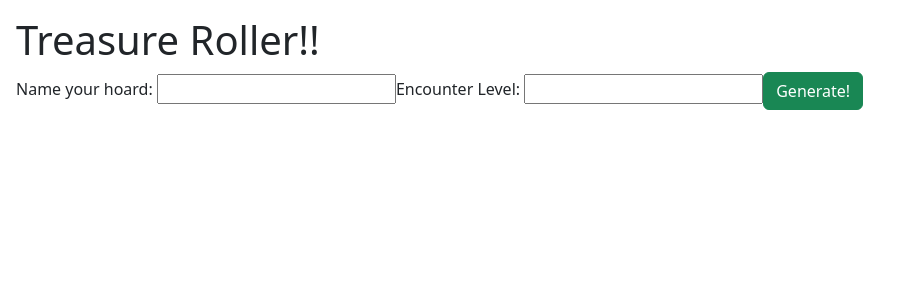
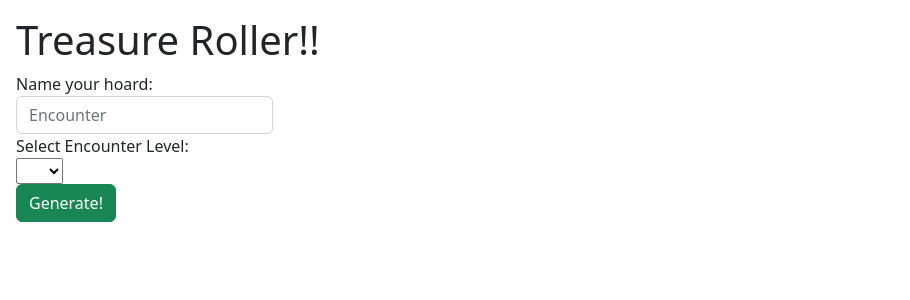
Before and after one commit to 2023-spring-adv-fe-tuth/tca-treasure-roller, an Angular app: page /#/parameters-screen in a window 1280 px wide. Shown: the top 300 px of the page, without its empty margins (0-910 px from the left). Built offline with nearby package versions, Linux system fonts and the light colour scheme.

Commit message:
making some bones
Had to adjust the dummy data to accommodate my observation of the selector value coming in as a string

```diff
--- a/src/app/parameters-screen/parameters-screen.component.html
+++ b/src/app/parameters-screen/parameters-screen.component.html
@@ -1,6 +1,48 @@
-<label>Name your hoard: <input type="text"></label>
-<label>Encounter Level: <input type="text"> </label>
+<div class="mx-auto">
+    <label>Name your hoard:
+        <input type="text"
+            class="form-control"
+            [(ngModel)]="hoardName"
+            placeholder="Encounter"
+        >
+    </label>
+</div>
+<div class="mx-auto">
+    <label for="levelSelect">Select Encounter Level:</label>
+    <br>
+    <select class="browser-default custom-select"
+        id="levelSelect"
+        [(ngModel)]="encounterLevel"
+    >
+        <option selected>1/8</option>
+        <option value="1">1/6</option>
+        <option value="2">1/4</option>
+        <option value="3">1/3</option>
+        <option value="4">1/2</option>
+        <option value="5">1</option>
+        <option value="6">2</option>
+        <option value="7">3</option>
+        <option value="8">4</option>
+        <option value="9">5</option>
+        <option value="10">6</option>
+        <option value="11">7</option>
+        <option value="12">8</option>
+        <option value="13">9</option>
+        <option value="14">10</option>
+        <option value="15">11</option>
+        <option value="16">12</option>
+        <option value="17">13</option>
+        <option value="18">14</option>
+        <option value="19">15</option>
+        <option value="20">16</option>
+        <option value="21">17</option>
+        <option value="22">18</option>
+        <option value="23">19</option>
+        <option value="24">20</option>
+    </select>
+</div>
+
 <button
     class="btn btn-success"
     (click)="rollTreasure()"
-    >Generate!</button>
+>Generate!</button>
--- a/src/app/parameters-screen/parameters-screen.component.ts
+++ b/src/app/parameters-screen/parameters-screen.component.ts
@@ -1,3 +1,4 @@
+import { HoardSetup } from './../treasure-types';
 import { TreasureSvcService } from './../treasure-svc.service';
 import { Component, OnInit } from '@angular/core';
 import { Router } from '@angular/router';
@@ -19,6 +20,9 @@ export class ParametersScreenComponent implements OnInit {
     checked: boolean;
   }[] = [];
 
+  hoardName = "";
+  encounterLevel = "";
+
   ngOnInit(): void {
     this.extraPlayers = this.svc.getPlayerNames().map(x => ({
       name: x,
@@ -29,7 +33,14 @@ export class ParametersScreenComponent implements OnInit {
   };
 
   rollTreasure = () => {
-    this.router.navigateByUrl("result-screen");
+    //this.router.navigateByUrl("result-screen");
+    this.hoardName = this.hoardName ? this.hoardName : "Encounter";
+    console.log(this.hoardName);
+    let toPass: HoardSetup = {
+      name: this.hoardName,
+      encounterLevel: this.encounterLevel,
+      timeStamp: "12"
+    }
   };
 
 }
--- a/src/app/treasure-svc.service.ts
+++ b/src/app/treasure-svc.service.ts
@@ -189,7 +189,7 @@ const secondTreasure: Loot[] = [
 
 const dummySetup: HoardSetup = {
   name: "Orc Camp",
-  encounterLevel: 9,
+  encounterLevel: "9",
   timeStamp: "3-23-2023"
 }
 
--- a/src/app/treasure-types.ts
+++ b/src/app/treasure-types.ts
@@ -17,7 +17,7 @@ export interface Hoard {
 
 export interface HoardSetup {
     name: string;
-    encounterLevel: number;
+    encounterLevel: string;
     timeStamp: string;
 }
 
```
